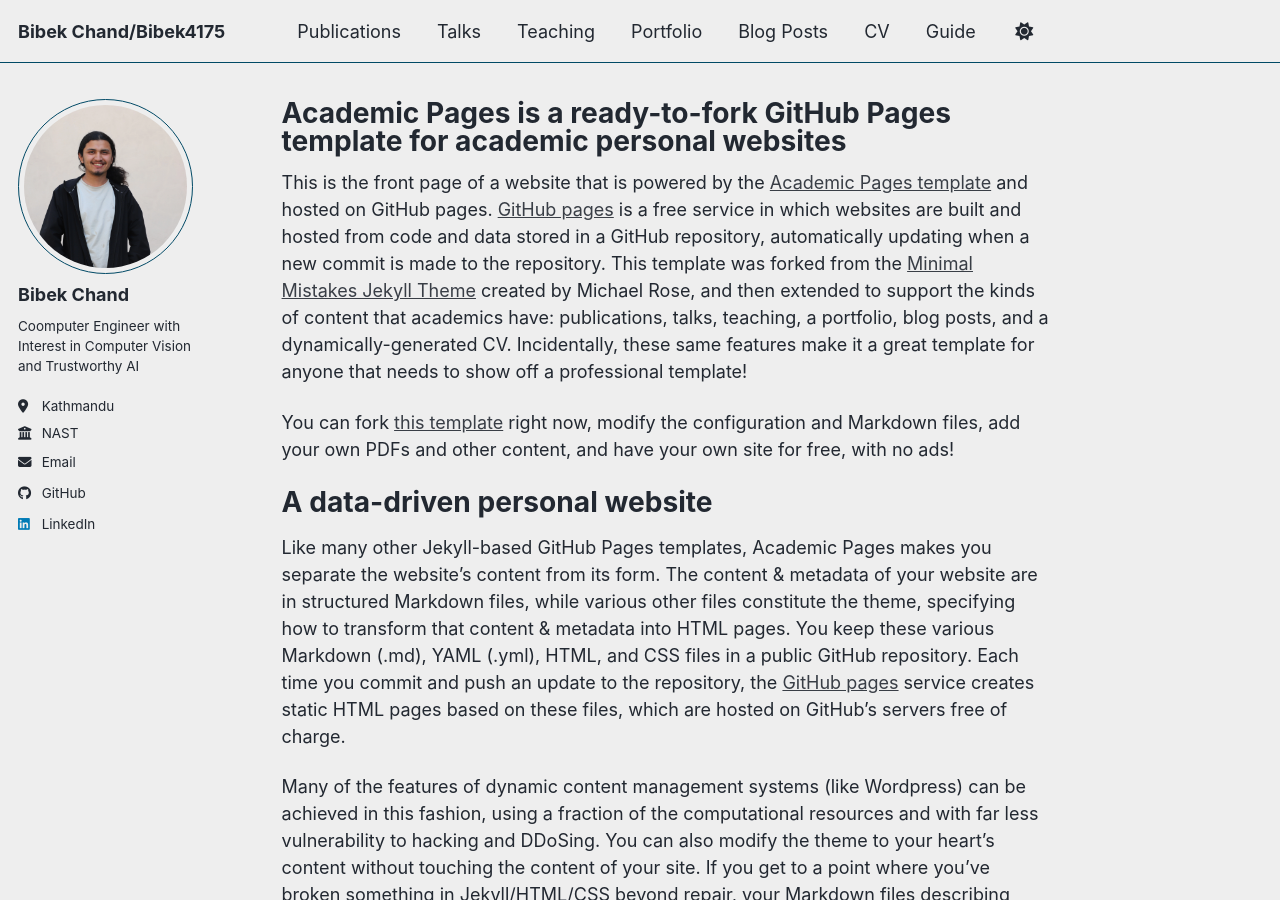
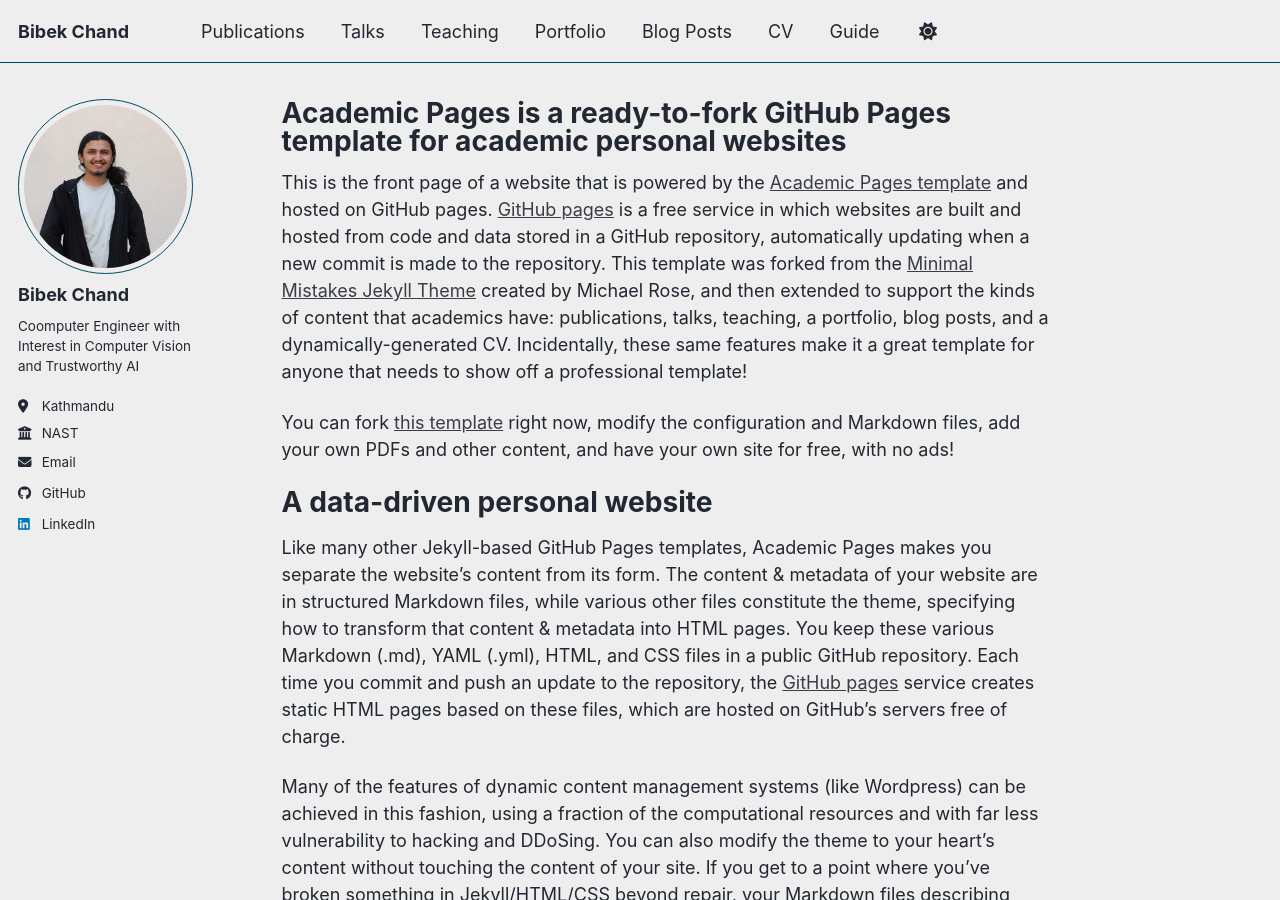
Before and after one commit to Bibek4175/Bibek4175, a Jekyll site: the page built from _pages/about.md, in a window 1280 px wide and 900 px high. Built offline with Jekyll 4.4.1, drawn with Linux system fonts in a browser that asks for light colours; a script bundle is joined from its source files by our own code; library files that are not in the unit come from our copies.

Commit message:
Update _config.yml

```diff
--- a/_config.yml
+++ b/_config.yml
@@ -9,7 +9,7 @@
 # Basic Site Settings
 locale                   : "en-US"
 site_theme               : "air" # Currently available options are "default", "air"
-title                    : "Bibek Chand/Bibek4175"
+title                    : "Bibek Chand"
 title_separator          : "-"
 name                     : &name "Bibek Chand"
 description              : &description "Bibek Chand"   # Update this with a general description of your site, this is the default if not overridden by a page
```
